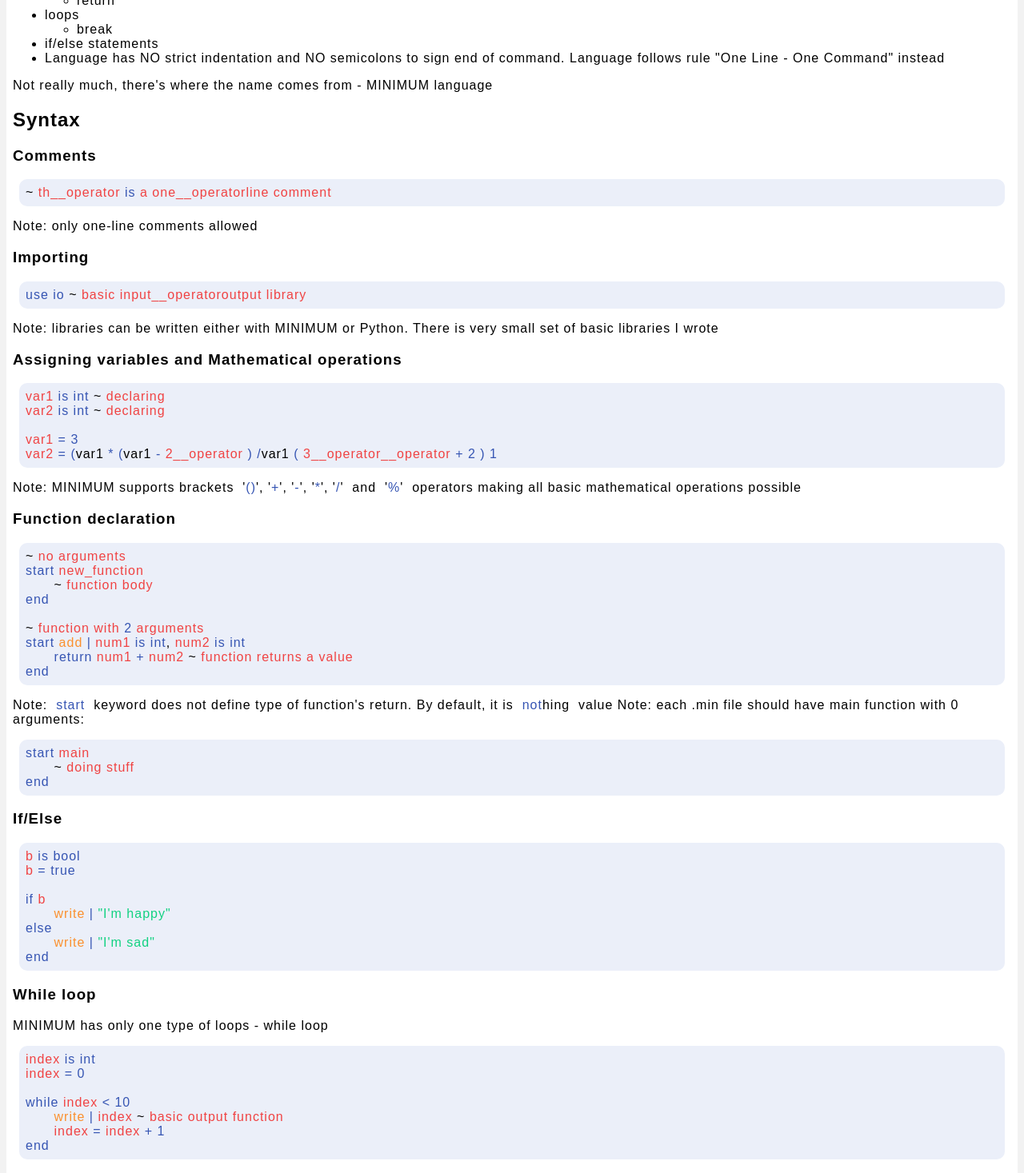
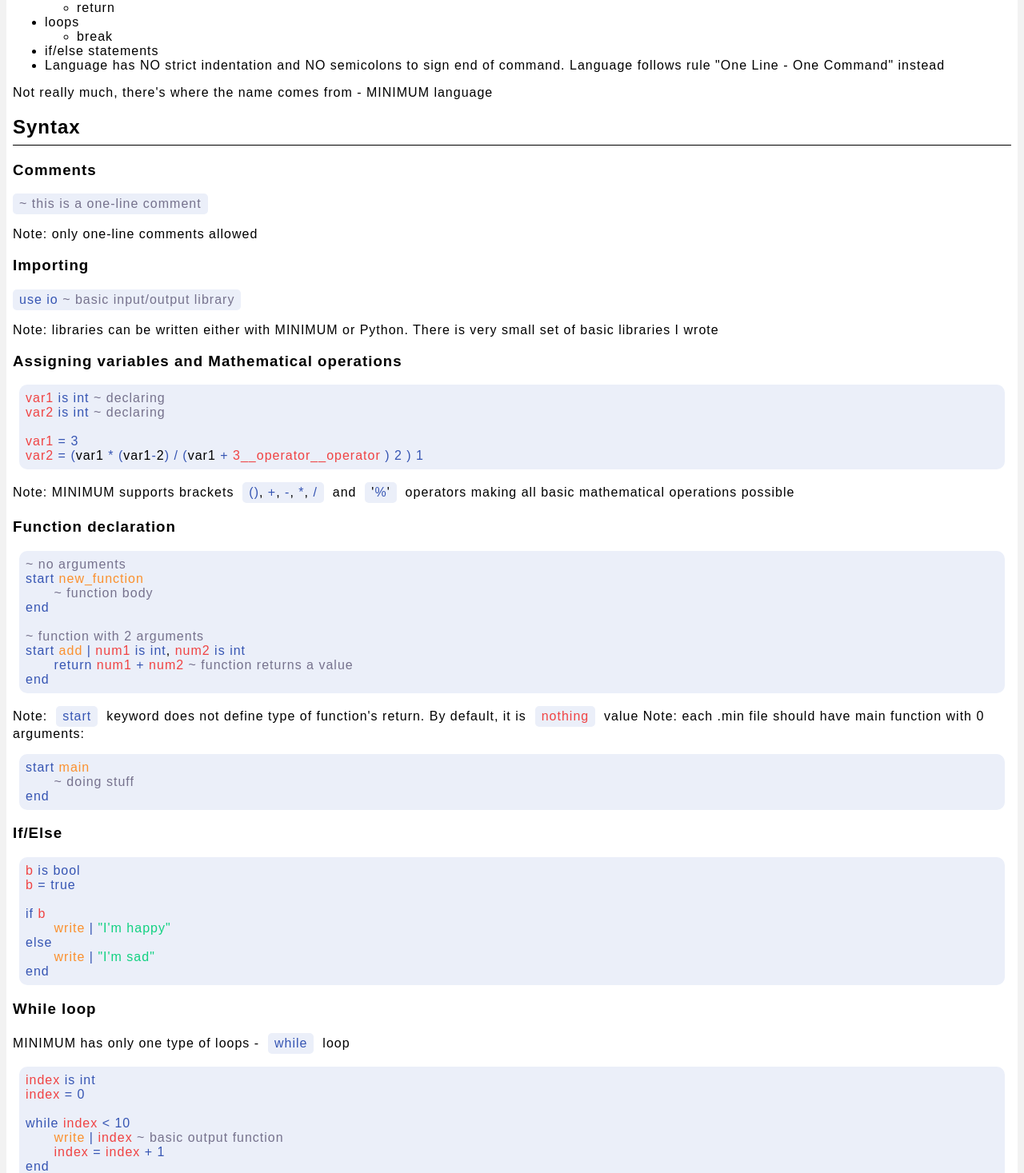
Before and after one commit to KalenskyyAlex/omni-com, a React (Create React App) app in the folder frontend/: page /guidelines in a window 1280 px wide. Shown: the part 280-1747 px from the top of the page at 80% size. Built offline with nearby package versions, Linux system fonts and the light colour scheme; a web font is replaced by a local one.

Commit message:
even better Guidelines; some Linter fixes - more incoming

```diff
--- a/frontend/src/Guidelines/Guidelines.css
+++ b/frontend/src/Guidelines/Guidelines.css
@@ -20,6 +20,9 @@
 .code-inline {
     display: inline-flex;
     justify-content: center;
+    background-color: var(--guidelines-code-background);
+    border-radius: 5px;
+    padding: 4px 8px;
 }
 
 .code-inline * {
--- a/frontend/src/Guidelines/Guidelines.tsx
+++ b/frontend/src/Guidelines/Guidelines.tsx
@@ -8,7 +8,7 @@ function Guidelines() {
         "var2 is int ~ declaring\n" +
         "\n" +
         "var1 = 3\n" +
-        "var2 = (var1 * (var1 - 2) / (var1 + 3)) % 2 + 1";
+        "var2 = (var1 * (var1-2) / (var1 + 3)) % 2 + 1";
 
     const func_example = "~ no arguments\n" +
         "start new_function\n" +
@@ -55,7 +55,8 @@ function Guidelines() {
     return <div>
         <Navbar/>
         <div className="guidelines-container">
-            <h2>Intro</h2>
+            <div>
+                <h2 className="underline-group">Intro</h2>
                 <p>Interpreter(and language therefore) supports</p>
                 <ul>
                     <li>variable definition</li>
@@ -78,15 +79,16 @@ function Guidelines() {
                     </li>
                 </ul>
                 <p>Not really much, there's where the name comes from - MINIMUM language</p>
-            <h2>Syntax</h2>
+            </div>
+            <div>
+                <h2 className="underline-group">Syntax</h2>
                 <h3>Comments</h3>
-
-            <div className="code-panel-guidelines">
+                <div className="code-inline">
                     <Linter content={"~ this is a one-line comment"}/>
                 </div>
                 <p>Note: only one-line comments allowed</p>
                 <h3>Importing</h3>
-            <div className="code-panel-guidelines">
+                <div className="code-inline">
                     <Linter content={"use io ~ basic input/output library"}/>
                 </div>
                 <p>Note: libraries can be written either with MINIMUM or Python. There is very small set of basic libraries
@@ -99,7 +101,7 @@ function Guidelines() {
                     Note: MINIMUM supports brackets
                     &nbsp;
                     <div className="code-inline">
-                    <Linter content={"'()', '+', '-', '*', '/'"}/>
+                        <Linter content={"(), +, -, *, /"}/>
                     </div>
                     &nbsp;
                     and
@@ -137,7 +139,15 @@ function Guidelines() {
                     <Linter content={if_else_example}/>
                 </div>
                 <h3>While loop</h3>
-            <p>MINIMUM has only one type of loops - while loop</p>
+                <p>
+                    MINIMUM has only one type of loops -
+                    &nbsp;
+                    <div className="code-inline">
+                        <Linter content={"while"}/>
+                    </div>
+                    &nbsp;
+                    loop
+                </p>
                 <div className="code-panel-guidelines">
                     <Linter content={while_example_1}/>
                 </div>
@@ -149,6 +159,7 @@ function Guidelines() {
                 <h2>Thanks for reading!</h2>
             </div>
         </div>
+    </div>
 }
 
 export default Guidelines;
--- a/frontend/src/Linter/Linter.css
+++ b/frontend/src/Linter/Linter.css
@@ -30,6 +30,10 @@
     color: var(--code-library);
 }
 
+.code-comment {
+    color: var(--code-comment);
+}
+
 .code-variable {
     color: var(--code-variable);
 }
--- a/frontend/src/Linter/Linter.tsx
+++ b/frontend/src/Linter/Linter.tsx
@@ -12,14 +12,15 @@ function getRaw(content: string){
 
 function Linter(props: LinterProps) {
     const keywordRegex = /\b(start|end|use|return|break|while|if|else|elif)\b/g;
-    const operatorRegex = /(\+|-|\*|\/|%|\(|\)|is|and|not|>|<|<=|>=|==|!=|\||=)/g;
+    const operatorRegex = /(\+|-|\*|\/|%|\(|\)|\bis\b|\band\b|\bnot\b|>|<|<=|>=|==|!=|\||=)/g;
     const booleanRegex = /\b(true|false)\b/g;
     const numeralRegex = /\b\d+\b/g;
     const typeRegex = /\b(int|float|str|bool)/g;
     const stringLiteralRegex = /"([^"\\]|\\.)*"/g;
-    const functionRegex = /([a-zA-Z0-9_]+)\s*(?=\|)/g;
+    const functionRegex = /(([a-zA-Z0-9_]+)\s*(?=\|)|(?<=\bstart\s+)[a-zA-Z0-9_]+)/g;
     const libraryRegex = /(?<=\buse\s+)[a-zA-Z0-9_]+/g;
     const variableRegex = /\b(?!__\w+)\w+\b/g;
+    const commentRegex = /~(?=(?:[^"]*"[^"]*")*[^"]*$).*/g;
 
     const lint = (text: string, regex: RegExp, format: string) => {
         let match;
@@ -30,16 +31,18 @@ function Linter(props: LinterProps) {
         }
 
         for (let i = positions.length - 1; i >= 0; i--) {
-            // text = text.slice(0, positions[i].index) + '<code className={' + format + '}>' + positions[i].match + '</code>' + text.slice(positions[i].index + positions[i].match.length);
             text = text.slice(0, positions[i].index) + '__' + format + text.slice(positions[i].index + positions[i].match.length);
         }
 
         return {text, positions};
     }
 
-    let keywords, operators, booleans, numerals, types, stringLiterals, functions, libraries, variables;
+    let keywords, operators, booleans, numerals, types, stringLiterals, functions, libraries, variables, comments;
 
-    let result = lint(props.content, stringLiteralRegex, "strings");
+    let result = lint(props.content, commentRegex, "comment");
+    comments = result.positions;
+
+    result = lint(result.text, stringLiteralRegex, "strings");
     stringLiterals = result.positions;
 
     result = lint(result.text, functionRegex, "function");
@@ -67,6 +70,10 @@ function Linter(props: LinterProps) {
     variables = result.positions;
 
     let formattedContent = result.text;
+
+    for(let i = 0; i < comments.length; i++){
+        formattedContent = formattedContent.replace("__comment", '<code class="code-comment">' + comments[i].match + '</code>');
+    }
 
     for(let i = 0; i < stringLiterals.length; i++){
         formattedContent = formattedContent.replace("__strings", '<code class="code-string">' + stringLiterals[i].match + '</code>');
--- a/frontend/src/index.css
+++ b/frontend/src/index.css
@@ -20,6 +20,7 @@ html {
 
     --code-keyword: #3655B3;
     --code-library: #3655B3;
+    --code-comment: #76728D;
     --code-operator: #3655B3;
     --code-function: #FB902E;
     --code-string: #11D181;
```
Lines whose indentation alone changed are shown as unchanged.
